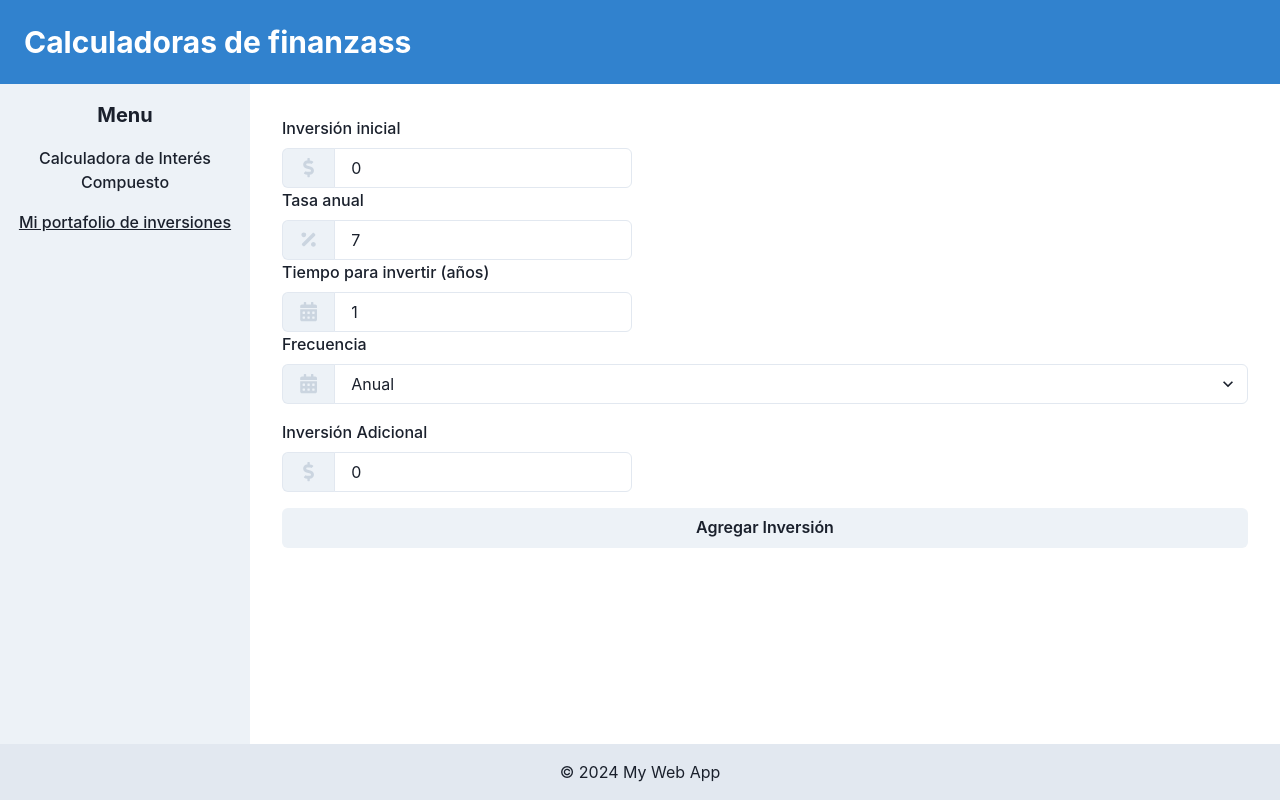
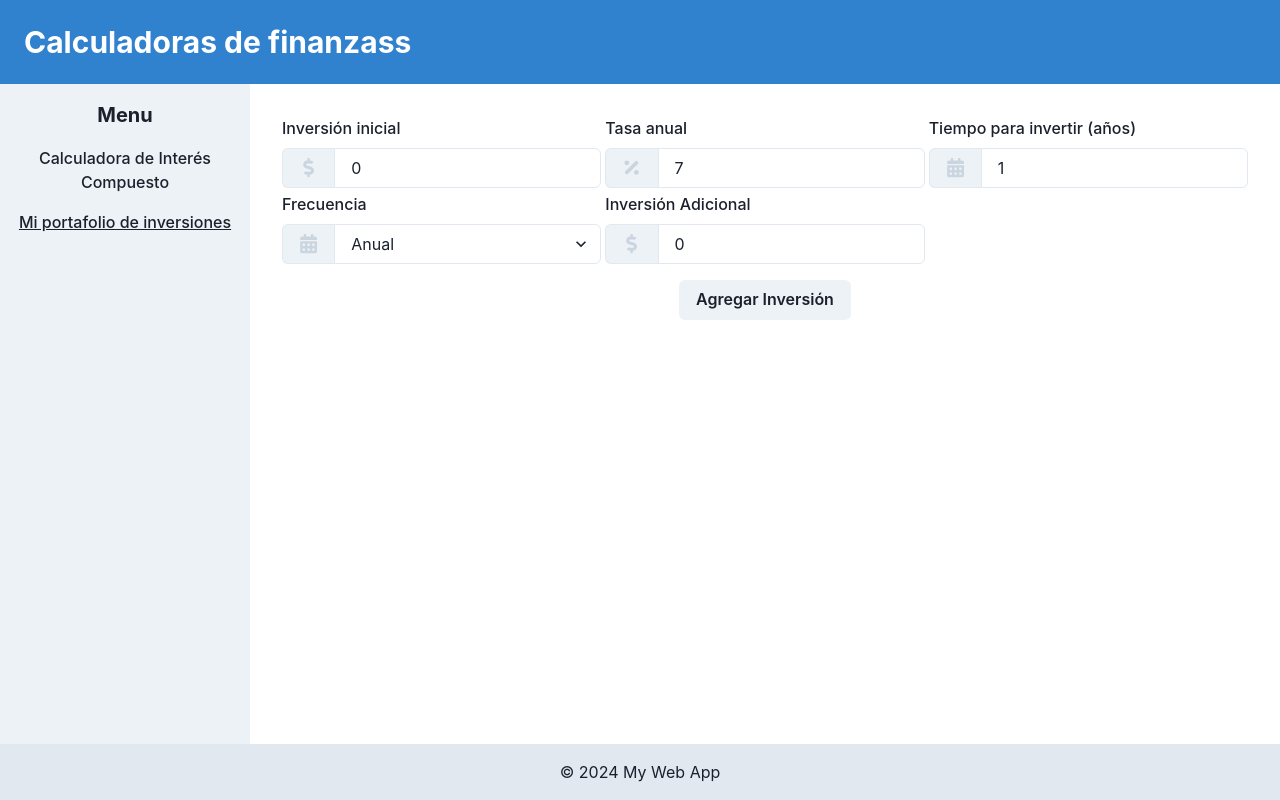
Before and after one commit to dasbego/finance-calculators, a React (Vite) app: page /myportfolio in a window 1280 px wide. Built offline with nearby package versions, Linux system fonts and the light colour scheme.

Commit message:
Add grid layout

```diff
--- a/src/pages/MyPortfolio.tsx
+++ b/src/pages/MyPortfolio.tsx
@@ -18,6 +18,8 @@ import {
   Td,
   IconButton,
   Text,
+  Grid,
+  GridItem,
 } from "@chakra-ui/react";
 import {
   FaDollarSign,
@@ -74,7 +76,15 @@ const FormComponent: React.FC<FormComponentProps> = ({
   handleAddInvestment,
 }) => {
   return (
-    <Flex flexDir="column">
+    <>
+      <Grid
+        templateColumns={{
+          base: "repeat(1, 1fr)",
+          md: "repeat(2, 1fr)",
+          lg: "repeat(3, 1fr)",
+        }}
+        gap={1}
+      >
         <FormControl id="initialCapital">
           <FormLabel>Inversión inicial</FormLabel>
           <InputGroup>
@@ -173,17 +183,21 @@ const FormComponent: React.FC<FormComponentProps> = ({
               name="additionalInvestment"
               value={formValues.additionalInvestment}
               onChange={(value) =>
-              handleInputChange("additionalInvestment", parseFloat(value) || 0)
+                handleInputChange(
+                  "additionalInvestment",
+                  parseFloat(value) || 0
+                )
               }
             >
               <NumberInputField borderLeftRadius={0} />
             </NumberInput>
           </InputGroup>
         </FormControl>
+      </Grid>
       <Button mb={4} onClick={handleAddInvestment}>
         Agregar Inversión
       </Button>
-    </Flex>
+    </>
   );
 };
 
```
Lines whose indentation alone changed are shown as unchanged.
